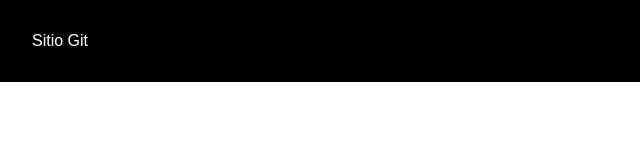
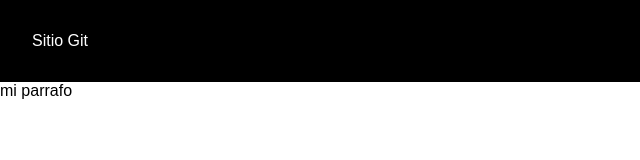
Before and after one commit to Geral-code/WebGit, a plain HTML site: page index.html in a window 1280 px wide. Shown: the full height of the page, 0-640 px from the left. Drawn offline with Linux system fonts and the light colour scheme.

Commit message:
container con funcionalidad en js

```diff
--- a/index.html
+++ b/index.html
@@ -21,5 +21,9 @@
 
         </div>
     </nav>
+    <div class="container">
+
+    </div>
+    <script src="js/main.js"></script>
 </body>
 </html>
--- a/js/main.js
+++ b/js/main.js
@@ -1 +1,13 @@
-console.log('hola mundo');
+const container = document.querySelector('.container');
+
+//crear un parrafo
+const parrafo = document.createElement('p');
+
+//texto parrafo
+const textParrafo = document.createTextNode('mi parrafo');
+
+//añadiendo el texto al parrafo
+parrafo.appendChild(textParrafo);
+
+//renderizando en  el Dom
+container.append(parrafo);
```
